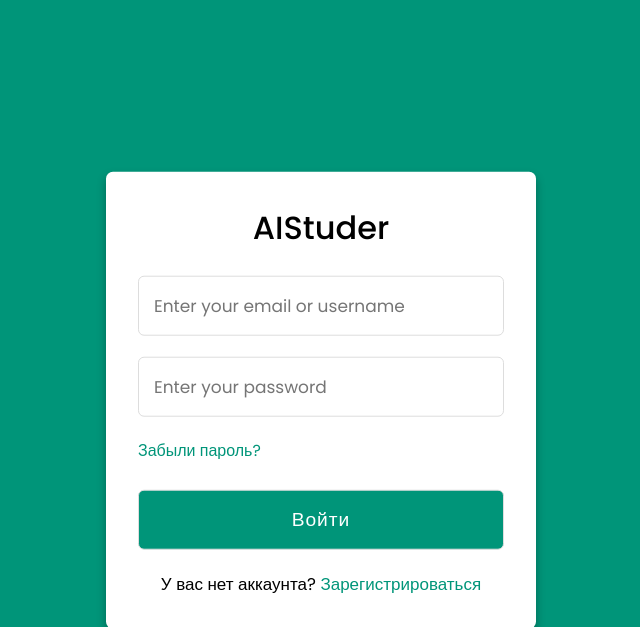
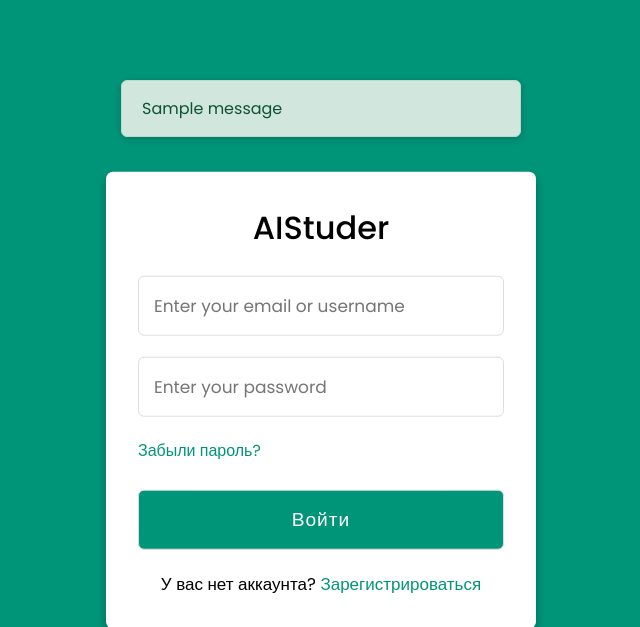
Before and after one commit to Timurkas2112/AIStuder, a Flask app: page /login in a window 1280 px wide. Shown: the top 627 px of the page, without its empty margins (319-959 px from the left). Run offline with Flask 3, Linux system fonts and the light colour scheme; one stand-in notice (Sample message) is shown.

Commit message:
add login and reg

```diff
--- a/static/css/login.css
+++ b/static/css/login.css
@@ -111,3 +111,44 @@ body{
     box-shadow: 0 1px 0 rgba(0,0,0,0.2);
     border-color: #009579;
   }
+
+
+  .flash-wrapper {
+    position: absolute;
+    top: 10%;
+    left: 50%;
+    transform: translateX(-50%);
+    z-index: 999;
+    width: 90%;
+    max-width: 400px;
+  }
+
+  .flash {
+    padding: 15px 20px;
+    border-radius: 6px;
+    margin-bottom: 10px;
+    font-size: 16px;
+    box-shadow: 0 2px 8px rgba(0, 0, 0, 0.2);
+    opacity: 0;
+    animation: fadeIn 0.4s ease forwards;
+  }
+
+  /* Чёткие и контрастные цвета */
+  .flash.error {
+    background-color: #f8d7da;
+    color: #842029;
+    border: 1px solid #f5c2c7;
+  }
+
+  .flash.success {
+    background-color: #d1e7dd;
+    color: #0f5132;
+    border: 1px solid #badbcc;
+  }
+
+  /* Анимация только прозрачности */
+  @keyframes fadeIn {
+    to {
+      opacity: 1;
+    }
+  }
--- a/templates/login.html
+++ b/templates/login.html
@@ -1,24 +1,38 @@
 <!DOCTYPE html>
-<!-- Coding By CodingNepal - codingnepalweb.com -->
 <html lang="en">
 <head>
-  <meta charset="UTF-8">
-  <meta name="viewport" content="width=device-width, initial-scale=1.0">
-  <meta http-equiv="X-UA-Compatible" content="ie=edge">
+  <meta charset="UTF-8" />
+  <meta name="viewport" content="width=device-width, initial-scale=1.0"/>
+  <meta http-equiv="X-UA-Compatible" content="ie=edge"/>
   <title>Login & Registration Form</title>
-  <!---Custom CSS File--->
-  <link rel="stylesheet" href="static/css/login.css">
+  <link rel="stylesheet" href="static/css/login.css" />
 </head>
 <body>
+  {% with messages = get_flashed_messages(with_categories=true) %}
+    {% if messages %}
+    <div class="flash-wrapper">
+      {% with messages = get_flashed_messages(with_categories=true) %}
+        {% if messages %}
+          {% for category, message in messages %}
+            <div class="flash {{ category }}">{{ message }}</div>
+          {% endfor %}
+        {% endif %}
+      {% endwith %}
+    </div>
+    {% endif %}
+  {% endwith %}
   <div class="container">
-    <input type="checkbox" id="check">
+    <input type="checkbox" id="check" />
+
+    <!-- Login Form -->
     <div class="login form">
       <header>AIStuder</header>
-      <form action="#">
-        <input type="text" placeholder="Enter your email or username">
-        <input type="password" placeholder="Enter your password">
+      <form action="/auth" method="POST">
+        <input type="hidden" name="form_type" value="login" />
+        <input type="text" name="email" placeholder="Enter your email or username" required />
+        <input type="password" name="password" placeholder="Enter your password" required />
         <a href="#">Забыли пароль?</a>
-        <input type="button" class="button" value="Войти">
+        <input type="submit" class="button" value="Войти" />
       </form>
       <div class="signup">
         <span class="signup">У вас нет аккаунта?
@@ -26,20 +40,23 @@
         </span>
       </div>
     </div>
+
+    <!-- Registration Form -->
     <div class="registration form">
       <header>AIStuder</header>
-      <form action="#">
-        <input type="text" placeholder="Enter your email">
-        <input type="text" placeholder="Create your username">
-        <input type="text" placeholder="Enter your university">
+      <form action="/auth" method="POST">
+        <input type="hidden" name="form_type" value="register" />
+        <input type="text" name="email" placeholder="Enter your email" required />
+        <input type="text" name="username" placeholder="Create your username" required />
+        <input type="text" name="university" placeholder="Enter your university" />
         <select name="role" class="form-select mb-3" required>
           <option value="" disabled selected>Выберите роль</option>
           <option value="student">Студент</option>
           <option value="teacher">Преподаватель</option>
         </select>
-        <input type="password" placeholder="Create a password">
-        <input type="password" placeholder="Confirm your password">
-        <input type="button" class="button" value="Регистрация">
+        <input type="password" name="password" placeholder="Create a password" required />
+        <input type="password" name="confirm_password" placeholder="Confirm your password" required />
+        <input type="submit" class="button" value="Регистрация" />
       </form>
       <div class="signup">
         <span class="signup">Уже есть аккаунт?
```
Lines whose indentation alone changed are shown as unchanged.
